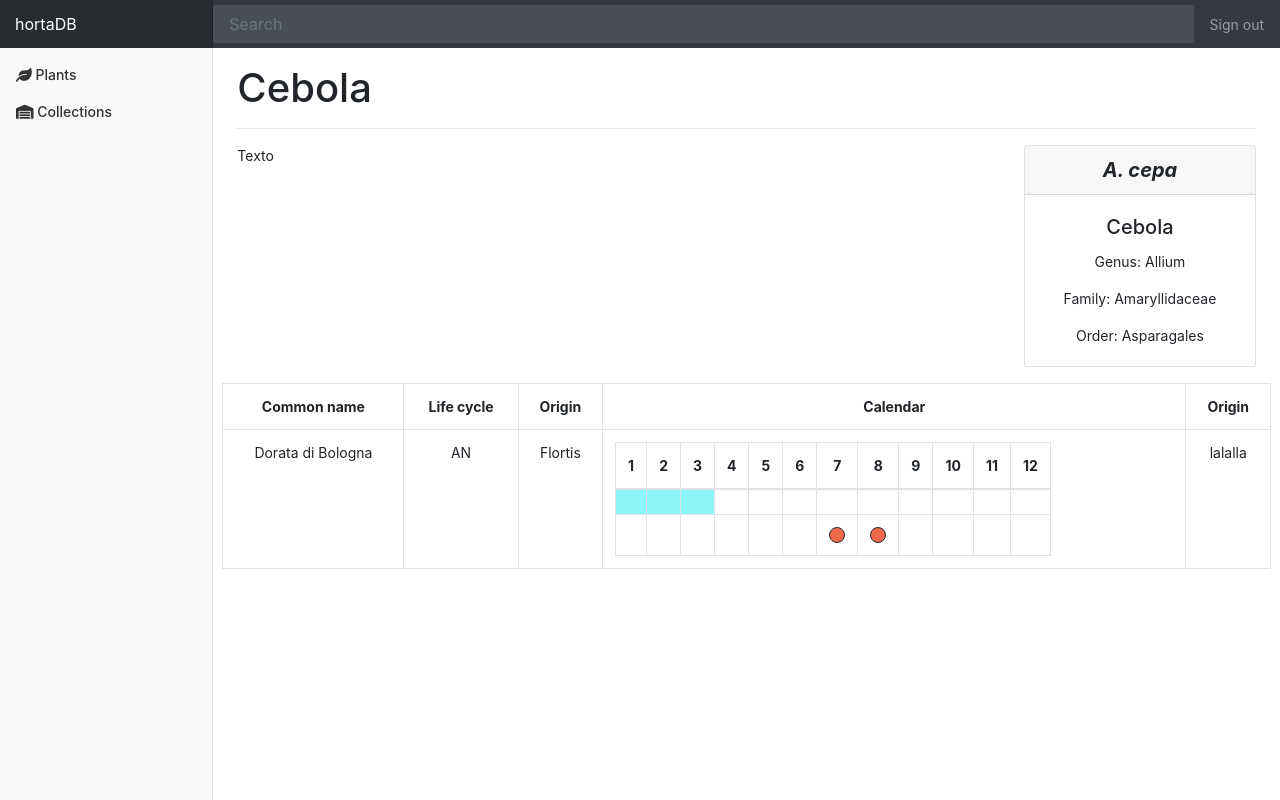
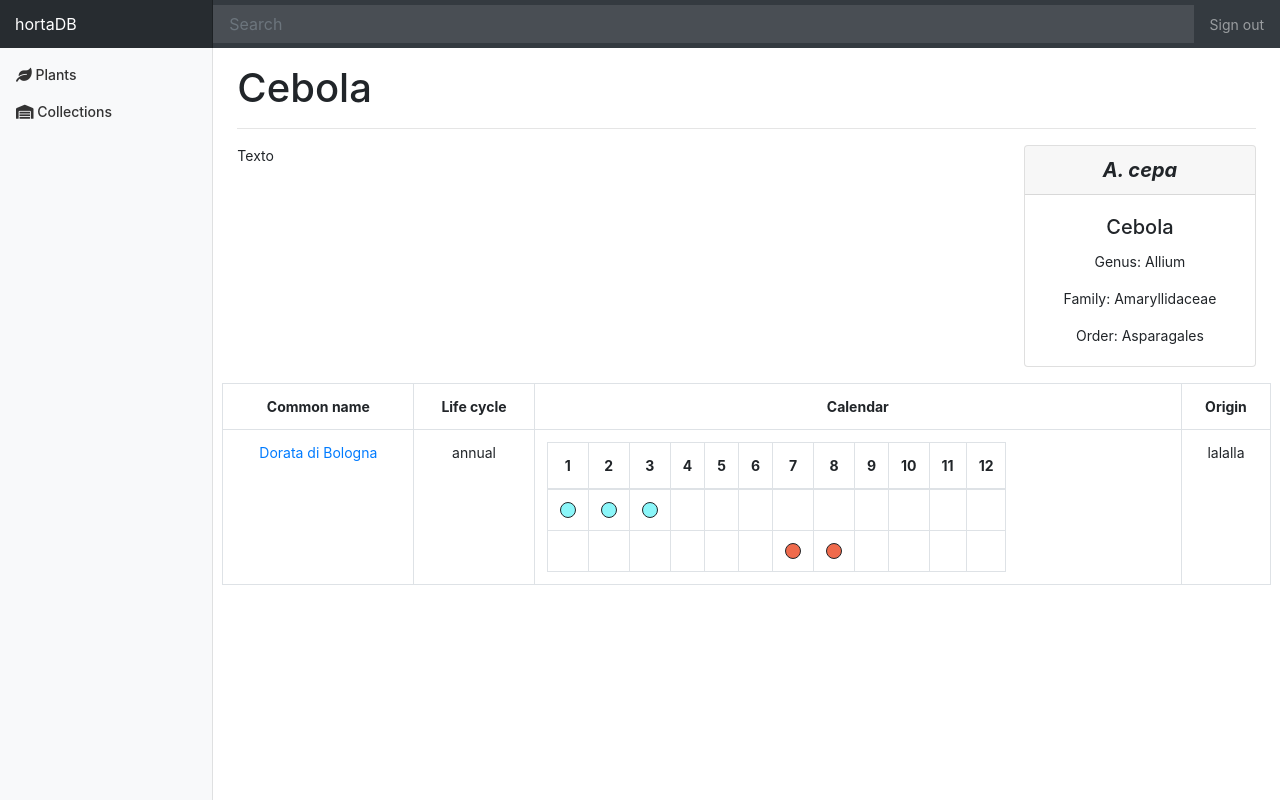
Before and after one commit to mariacardoso/hortaDB, a Django app: page /hortadb/species/2/ in a window 1280 px wide. Run offline with Django 3.2, Linux system fonts and the light colour scheme; data comes from the database, SQL or seed files in the repository; lists and menus that the app fills with data are empty; some libraries are stand-ins or nearby versions.

Commit message:
Modified the calendar widget and the cultivar page.

```diff
--- a/hortadb/static/hortadb/style.css
+++ b/hortadb/static/hortadb/style.css
@@ -96,29 +96,6 @@ body {
    * Tables
    */
 
-  td {background: white;}
-
-  td.sow-inside {
-    background: #eae48a;
-  }
-
-  td.sow-outside {
-    background: #8bf6f9;
-  }
-
-  td.transplant {
-    background: #9befad;
-  }
-
-  .harvest {
-    padding: 7px;
-    background: #ef6a4c;
-    width: 2px;
-    border-style: solid;
-    border-width: 1px;
-    border-radius: 100%;
-  }
-
   .seed-table-circle {
     padding: 7px;
     width: 2px;
@@ -127,6 +104,18 @@ body {
     border-radius: 100%;
   }
 
-  .seed-table-circle sow-inside {
+  .seed-table-circle.sow-inside {
     background: #eae48a;
   }
+
+  .seed-table-circle.sow-outside {
+    background: #8bf6f9;
+  }
+
+  .seed-table-circle.transplant {
+    background: #9befad;
+  }
+
+  .seed-table-circle.harvest {
+    background: #ef6a4c;
+  }
--- a/hortadb/templates/hortadb/calendar.html
+++ b/hortadb/templates/hortadb/calendar.html
@@ -32,9 +32,9 @@
         <tr>
         {% for i in months %}
             {% if i >= seed.date_sowo_ini and i <= seed.date_sowo_end %}
-            <td class="sow-outside"></td>
+                <td><div class="seed-table-circle sow-outside"></div></td>
             {% else %}
-            <td></td>
+                <td></td>
             {% endif%}
         {% endfor %}
         </tr>
@@ -45,9 +45,9 @@
         <tr>
         {% for i in months %}
             {% if i >= seed.date_tran_ini and i <= seed.date_tran_end %}
-            <td class="transplant"></td>
+                <td><div class="seed-table-circle transplant"></div></td>
             {% else %}
-            <td></td>
+                <td></td>
             {% endif%}
         {% endfor %}
         </tr>
@@ -58,9 +58,9 @@
         <tr>
         {% for i in months %}
             {% if i >= seed.date_harv_ini and i <= seed.date_harv_end %}
-            <td><div class="harvest"></div></td>
+                <td><div class="seed-table-circle harvest"></div></td>
             {% else %}
-            <td></td>
+                <td></td>
             {% endif%}
         {% endfor %}
         </tr>
--- /dev/null
+++ b/hortadb/templates/hortadb/cultivar.html
@@ -0,0 +1 @@
+{% extends 'hortadb/base.html' %} {% load static %}
--- a/hortadb/templates/hortadb/detail.html
+++ b/hortadb/templates/hortadb/detail.html
@@ -4,7 +4,7 @@
     Species: {{ species.common_name }}
 {% endblock %}
 
-{%block content %}
+{% block content %}
 <h1>{{ species.common_name }} </h1>
 <hr>
 
@@ -32,18 +32,13 @@
         <tr>
             <th>Common name</th>
             <th>Life cycle</th>
-            <th>Origin</th>
             <th>Calendar</th>
             <th>Origin</th>
         </tr>
         {% for c in species.cultivar_set.all %}
         <tr>
-            <td>{{ c.variety }}</td>
-            <td>{{ c.life_cycle }}</td>
-            {% with seed=c.seed_set.first %}
-                <td>{{ seed.brand }}</td>
-            {% endwith %}
-
+            <td><a href="{% url 'hortadb:cultivar' c.id %}">{{ c.variety }}</a></td>
+            <td>{{ c.get_life_cycle_display }}</td>
             <td>
             {% with seed=c.seed_set.first %}
                 {% include "hortadb/calendar.html" with seed=seed%}
--- a/hortadb/urls.py
+++ b/hortadb/urls.py
@@ -10,4 +10,6 @@ urlpatterns = [
     path('species/', views.SpeciesView.as_view(), name='species'),
     #path('species/<int:pk>/', views.DetailView.as_view(), name='detail'),
     path('species/<int:sid>/', views.detail, name='detail'),
+
+    path('cultivar/<int:cid>/', views.cultivar, name='cultivar'),
 ]
--- a/hortadb/views.py
+++ b/hortadb/views.py
@@ -37,6 +37,13 @@ class SpeciesView(generic.ListView):
         return Species.objects.order_by('family')
 
 
+def cultivar(request, cid):
+    return render(request, 'hortadb/cultivar.html', {
+        'cultivar': Cultivar.objects.get(pk=cid),
+        'months':   list(range(1,13)),
+    })
+
+
 # tiago
 
 def tiago(request):
@@ -48,5 +55,5 @@ def detail(request, sid):
 
     return render(request, 'hortadb/detail.html', {
         'species': Species.objects.get(pk=sid),
-        'months': list(range(1,13)),
+        'months':  list(range(1,13)),
     })
```
